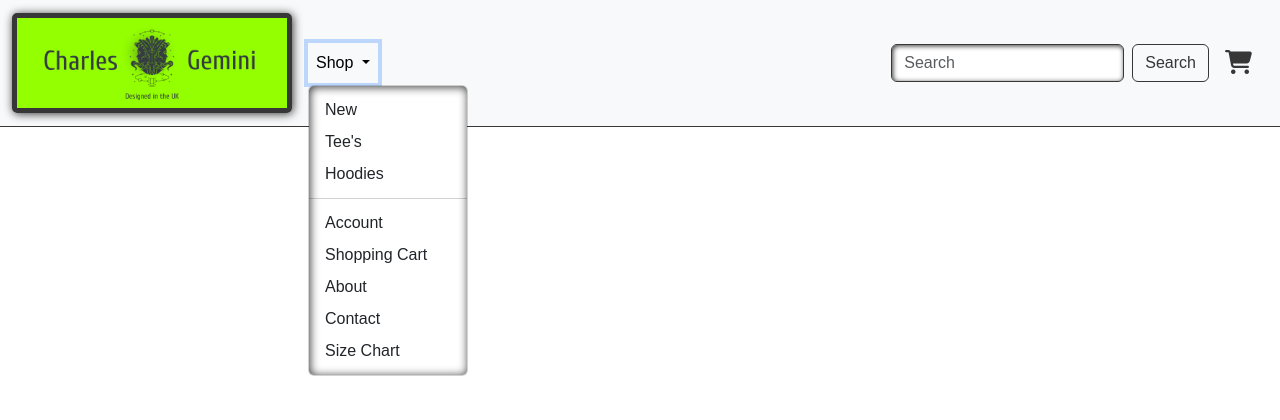
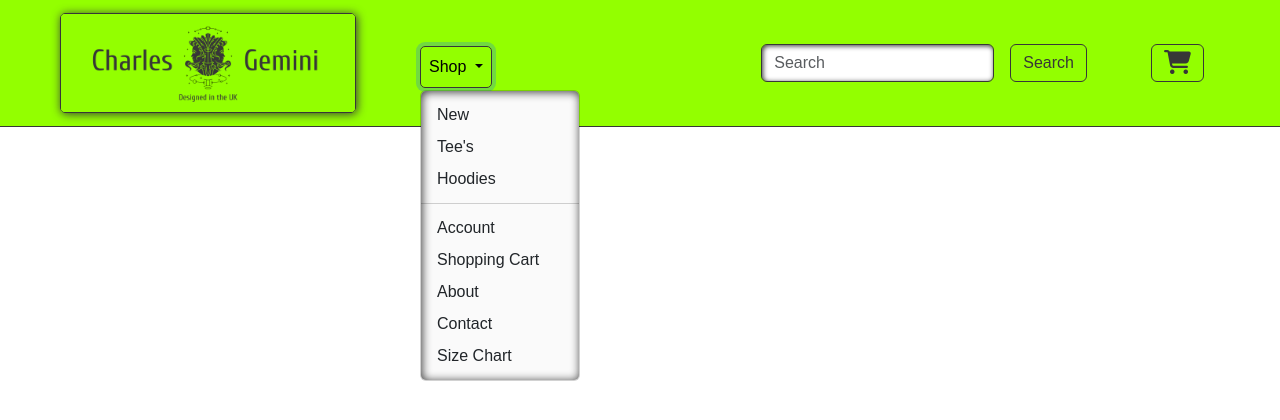
Before and after one commit to boderg/charles-gemini-apparel, a Django app: page / in a window 1280 px wide, after a click on "Shop". Shown: the top 420 px of the page. Run offline with Django 5.2, Linux system fonts and the light colour scheme; some libraries are stand-ins or nearby versions; some web fonts are replaced.

Commit message:
Style navbar and add new logo

```diff
--- a/static/css/base.css
+++ b/static/css/base.css
@@ -9,8 +9,15 @@
     --background: #fafafa;
     --primary-colour: rgb(147, 255, 0);
     --secondary-colour: rgb(55, 55, 55);
+
+    /** Box Shadows **/
     --big-box-shadow: 1px 1px 10px rgb(55, 55, 55);
     --small-box-shadow: 1px 1px 5px rgb(55, 55, 55);
+
+    /** Drop Shadows **/
+    --drop-shadow: drop-shadow(0px 0px 2px rgb(55, 55, 55));
+
+    /** Borders **/
     --thick-border: 5px solid rgb(55, 55, 55);
     --thin-border: 1px solid rgb(55, 55, 55);
 }
@@ -21,35 +28,57 @@ h1, h2, h3, h4, h5, h6, p, a, label, input, textarea, button, select, div {
 
 .logo {
     height: 100px;
-    border: 5px solid rgb(55, 55, 55);
+    border: 1px solid rgb(55, 55, 55);
     border-radius: 5px;
     box-shadow: 1px 1px 10px rgb(55, 55, 55);
 }
 
+.logo:hover {
+    content: url('/static/images/white_logo_long.webp');
+}
+
+.logo:active {
+    content: url('/static/images/lime_logo_long.webp');
+}
+
 .navbar {
     border-bottom: 1px solid rgb(55, 55, 55);
-}
-
-.fa-solid {
-    color: rgb(55, 55, 55);
-}
-
-.fa-solid:hover {
-    color: var(--primary-colour);
-
+    background-color: var(--primary-colour);
 }
 
 ul.dropdown-menu {
     box-shadow: inset 1px 1px 10px rgb(55, 55, 55);
     font-family: var(--main-font);
+    background-color: var(--background);
+}
+
+.dropdown-toggle {
+    border: var(--thin-border);
+    border-radius: 5px;
 }
 
 .dropdown-toggle:hover,
 .dropdown-item:hover {
-    background-color: var(--primary-colour);
     border: var(--thin-border);
     border-radius: 5px;
     box-shadow: var(--small-box-shadow);
+}
+
+.dropdown-toggle:hover {
+    background-color: var(--background);
+}
+
+.dropdown-toggle:active {
+    background-color: var(--primary-colour);
+}
+
+.dropdown-item:hover {
+    background-color: var(--primary-colour);
+}
+
+.dropdown-item:active {
+    background-color: var(--background);
+    color: var(--secondary-colour);
 }
 
 .search {
@@ -58,13 +87,18 @@ ul.dropdown-menu {
     color: rgb(55, 55, 55);
 }
 
-.search-btn {
+.search-btn, .btn {
     border: var(--thin-border);
     color: rgb(55, 55, 55);
 }
 
-.search-btn:hover {
-    background-color: var(--primary-colour);
+.search-btn:hover, .btn:hover {
+    background-color: var(--background);
     color: var(--secondary-colour);
     box-shadow: var(--small-box-shadow);
 }
+
+input.search:focus {
+    border: var(--thin-border);
+    box-shadow: var(--small-box-shadow);
+}
--- a/templates/includes/header.html
+++ b/templates/includes/header.html
@@ -1,22 +1,27 @@
 {% load static %}
 
 <header>
-
-    <nav class="navbar navbar-expand-lg bg-body-tertiary">
+    <!-- bg-body-tertiary -->
+    <nav class="navbar navbar-expand-lg ">
         <div class="container-fluid">
-        <a class="navbar-brand" href="{% url 'home' %}"><img src="{% static 'images/lime_logo_long.webp' %}" alt="Charles Gemini Apparel Logo" class="logo"></a>
-        <button class="navbar-toggler" type="button" data-bs-toggle="collapse" data-bs-target="#dropdown-menu"
+            <!-- Brand Logo -->
+            <a class="navbar-brand" href="{% url 'home' %}">
+                <img src="{% static 'images/lime_logo_long.webp' %}" alt="Charles Gemini Apparel Logo" class="logo ms-2 ms-lg-5">
+            </a>
+            <!-- Navbar Toggler -->
+            <button class="navbar-toggler me-2 btn" type="button" data-bs-toggle="collapse" data-bs-target="#dropdown-menu"
                 aria-controls="dropdown-menu" aria-expanded="false" aria-label="Toggle navigation">
                 <span class="navbar-toggler-icon"></span>
             </button>
+            <!--Shop Dropdown-->
             <div class="collapse navbar-collapse" id="dropdown-menu">
-            <ul class="navbar-nav me-auto mb-2 mb-lg-0">
+                <ul class="navbar-nav m-2 ms-lg-5 mb-lg-0">
                     <li class="nav-item dropdown">
                         <a class="nav-link dropdown-toggle" href="#" role="button" data-bs-toggle="dropdown"
                             aria-expanded="false">
                             Shop
                         </a>
-                    <ul class="dropdown-menu ms-auto">
+                        <ul class="dropdown-menu">
                             <li><a class="dropdown-item" href="#">New</a></li>
                             <li><a class="dropdown-item" href="#">Tee's</a></li>
                             <li><a class="dropdown-item" href="#">Hoodies</a></li>
@@ -31,31 +36,17 @@
                         </ul>
                     </li>
                 </ul>
+            </div>
+            <!-- Search Bar and button -->
             <form class="d-flex" role="search">
-                <input class="form-control me-2 search" type="search" placeholder="Search" aria-label="Search">
-                <button class="btn btn-outline-success search-btn" type="submit">Search</button>
+                <input class="form-control mx-2 search" type="search" placeholder="Search" aria-label="Search">
+                <button class="btn btn-outline search-btn mx-2 me-lg-5" type="submit">Search</button>
             </form>
+            <!-- Shopping Cart -->
             <div class="basket m-3">
-                <a data-bs-toggle="offcanvas" href="#offcanvas" role="button" aria-controls="offcanvas"><i class="fa-solid fa-cart-shopping fa-xl"></i></a>
-            </div>
+                <button class="btn btn-outline me-2 me-lg-5"><i class="fa-solid fa-cart-shopping fa-xl"></i></button>
             </div>
         </div>
     </nav>
 
-    <div class="offcanvas offcanvas-end" tabindex="-1" id="offcanvas" aria-labelledby="offcanvasLabel">
-        <div class="offcanvas-header">
-            <h5 class="offcanvas-title" id="offcanvasLabel">Shopping Cart</h5>
-            <button type="button" class="btn-close text-reset" data-bs-dismiss="offcanvas" aria-label="Close"></button>
-        </div>
-        <div class="offcanvas-body">
-            <div class="card">
-                <div class="card-body">
-                    <img src="" alt="item description">
-                    <p>price</p>
-                </div>
-                </div>
-                <div class="btn btn-primary btn-checkout">Go to Checkout</div>
-        </div>
-    </div>
-
 </header>
```
Also changed, not shown: static/images/lime_logo_long.webp, static/images/white_logo_long.webp (added). Lines whose indentation alone changed are shown as unchanged.
